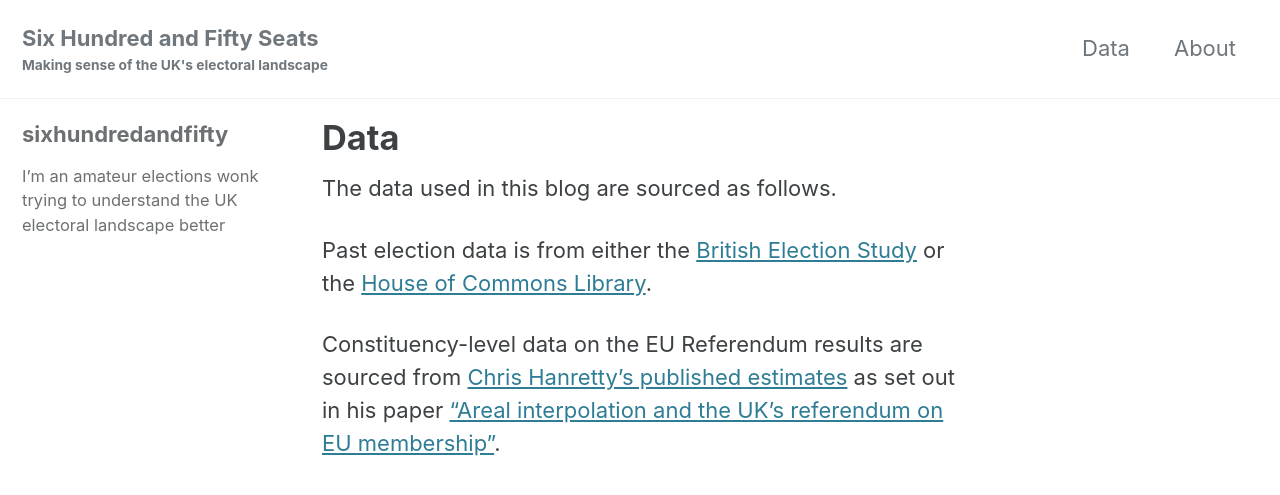
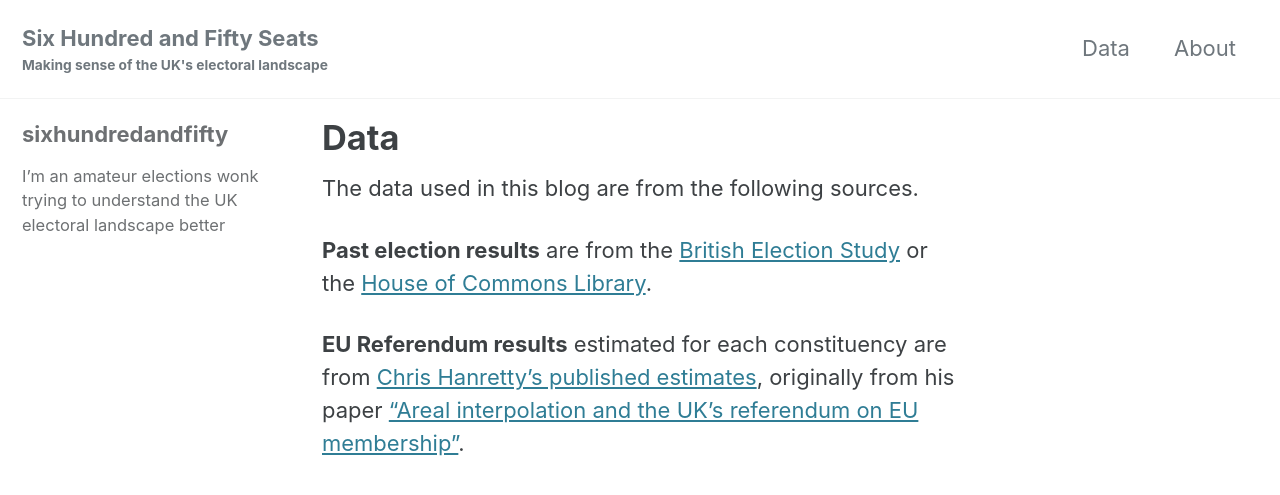
Before and after one commit to sixhundredandfifty/blog, a Jekyll site: the page built from _pages/data.md, in a window 1280 px wide and 900 px high. Shown: the top 495 px of the window. Built offline with Jekyll 4.4.1, drawn with Linux system fonts in a browser that asks for light colours; cached includes are drawn as plain includes; nearby versions of some CDN libraries.

Commit message:
Update data.md

```diff
--- a/_pages/data.md
+++ b/_pages/data.md
@@ -3,8 +3,8 @@ permalink: /data/
 title: "Data"
 ---
 
-The data used in this blog are sourced as follows.
+The data used in this blog are from the following sources.
 
-Past election data is from either the [British Election Study](https://www.britishelectionstudy.com/data-objects/linked-data/) or the [House of Commons Library](https://commonslibrary.parliament.uk/research-briefings/cbp-8647/#fullreport).
+**Past election results** are from the [British Election Study](https://www.britishelectionstudy.com/data-objects/linked-data/) or the [House of Commons Library](https://commonslibrary.parliament.uk/research-briefings/cbp-8647/#fullreport).
 
-Constituency-level data on the EU Referendum results are sourced from [Chris Hanretty's published estimates](https://docs.google.com/spreadsheets/d/1b71SDKPFbk-ktmUTXmDpUP5PT299qq24orEA0_TOpmw/edit?usp=sharing) as set out in his paper [“Areal interpolation and the UK’s referendum on EU membership”](http://dx.doi.org/10.1080/17457289.2017.1287081).
+**EU Referendum results** estimated for each constituency are from [Chris Hanretty's published estimates](https://docs.google.com/spreadsheets/d/1b71SDKPFbk-ktmUTXmDpUP5PT299qq24orEA0_TOpmw/edit?usp=sharing), originally from his paper [“Areal interpolation and the UK’s referendum on EU membership”](http://dx.doi.org/10.1080/17457289.2017.1287081).
```
